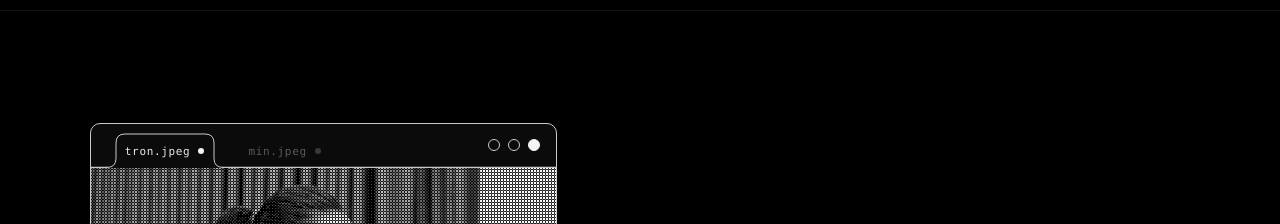
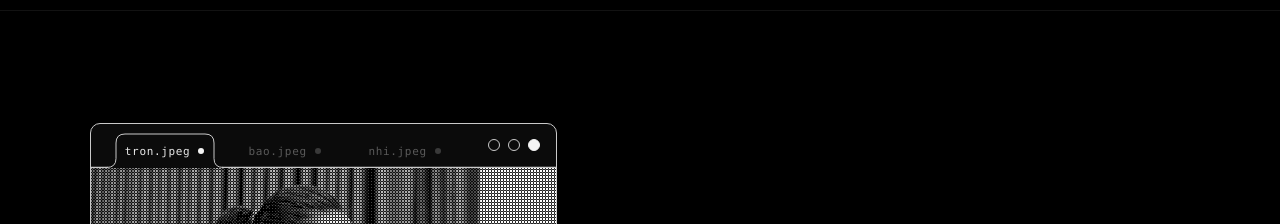
Before and after one commit to Trong-Tra/RAAC, a Next.js app in the folder app/: page / in a window 1280 px wide. Shown: the part 1420-1644 px from the top of the page. Built offline with nearby package versions, Linux system fonts and the light colour scheme; no server answers; the database is empty; a web font is replaced by a local one.

Commit message:
chore(team): remove min.jpeg, add bao/nhi placeholders
- delete app/public/dev_imgs/min.jpeg per request
- TeamSection tabs now tron/bao/nhi (bao.jpeg 0.95, nhi.jpeg 0.9) — user will add images to app/public/dev_imgs/

```diff
--- a/app/src/components/TeamSection.tsx
+++ b/app/src/components/TeamSection.tsx
@@ -6,7 +6,8 @@ import DitherImage from "@/components/DitherImage";
 
 const tabs = [
   { id: "tron", label: "tron.jpeg", brightness: 1.05 },
-  { id: "min", label: "min.jpeg", brightness: 0.85 },
+  { id: "bao", label: "bao.jpeg", brightness: 0.95 },
+  { id: "nhi", label: "nhi.jpeg", brightness: 0.9 },
 ];
 
 const ROTATE_MS = 7000;
```
Also changed, not shown: app/public/dev_imgs/min.jpeg (deleted).
